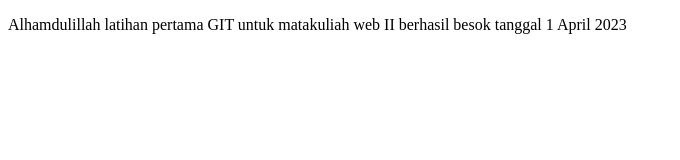
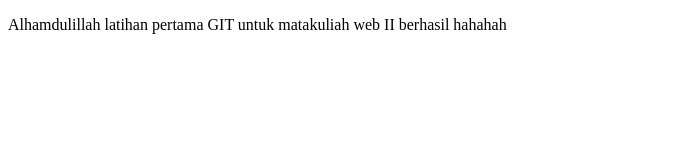
Before and after one commit to nisanra6/latihan-git, a plain HTML site: page index.html in a window 1280 px wide. Shown: the whole page, without its empty margins (0-680 px from the left). Drawn offline with Linux system fonts and the light colour scheme.

Commit message:
penghapusan tanggal kalimat index.html

```diff
--- a/index.html
+++ b/index.html
@@ -8,7 +8,7 @@
     </head>
     <body>
         <p> Alhamdulillah latihan pertama GIT untuk matakuliah  web II berhasil
-            besok tanggal 1 April 2023
+            hahahah
         </p>
     </body>
 </html>
```
